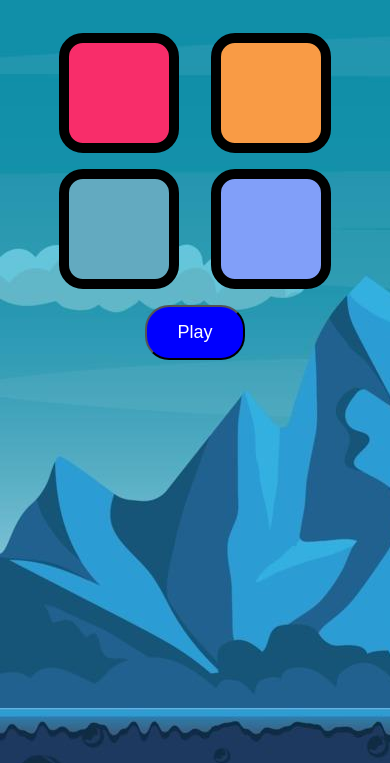
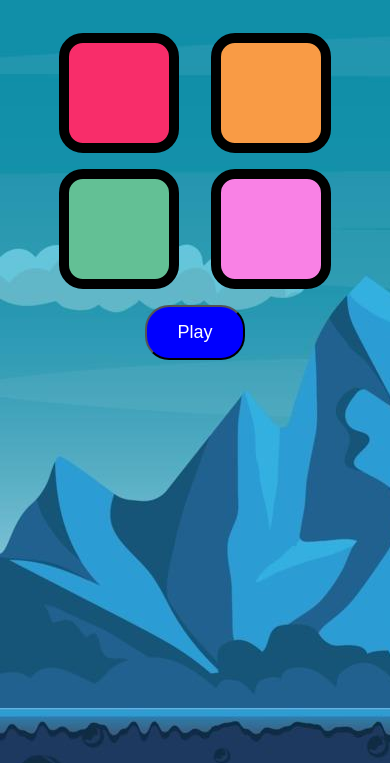
Before and after one commit to piyush1645/Simon-Says-Test-Your-Memory-, a plain HTML site: page index.html in a window 390 px wide. Shown: the part 110-873 px from the top of the page. Drawn offline with Linux system fonts and the light colour scheme.

```diff
--- a/simon.css
+++ b/simon.css
@@ -38,13 +38,13 @@
     background-color: #f82d6a;
 }
 .green{
-    background-color:#63aac0;
+    background-color:#63c095;
 }
 .yellow{
     background-color: #f99b45;
 }
 .purple{
-    background-color:#819ff9;
+    background-color:#f981e5;
 }
 .flash{
     background-color: white;
```
